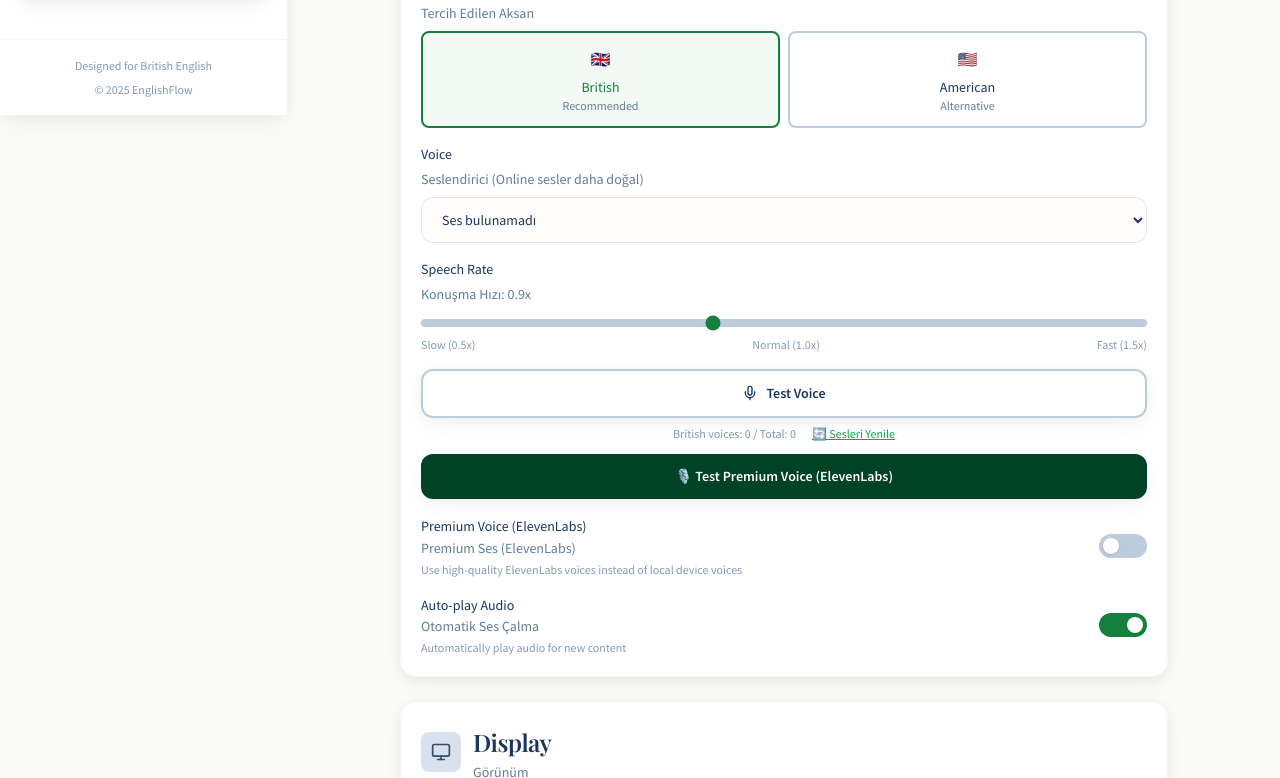
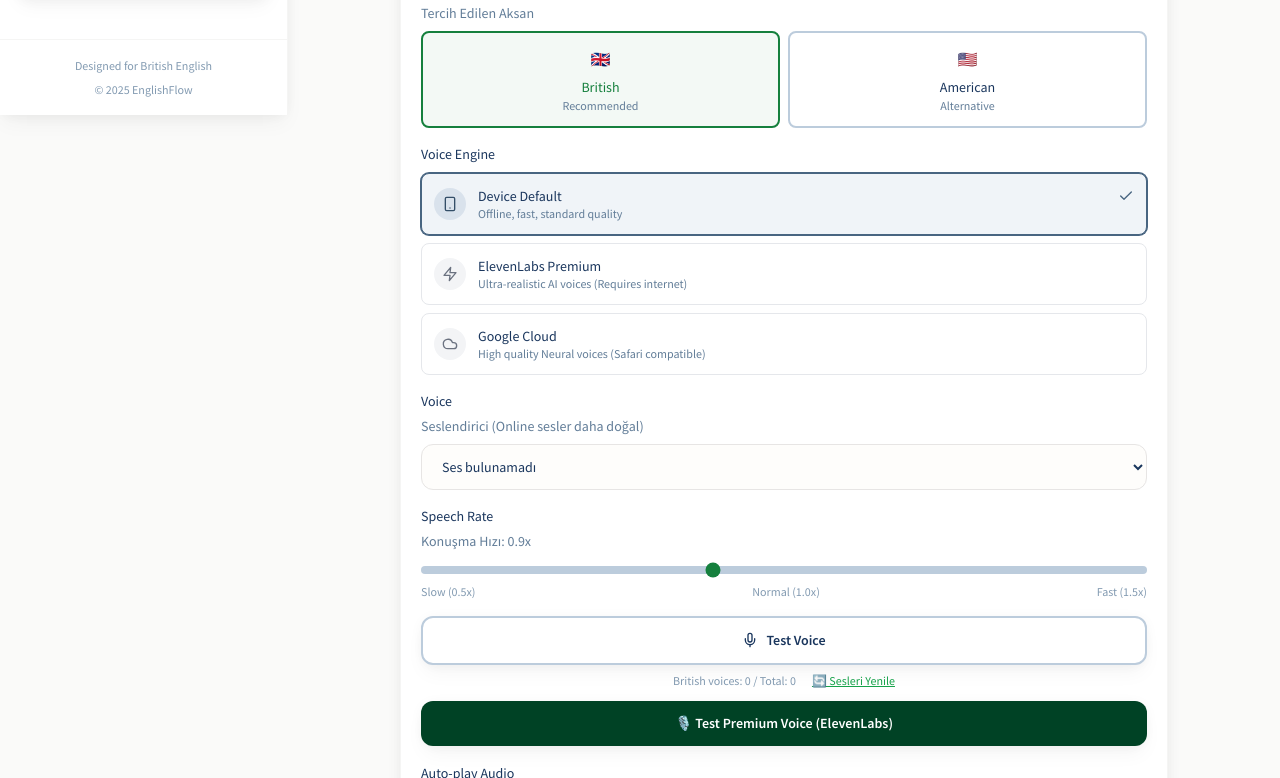
Before and after one commit to stutrailers-dev/englishflow, a React (Vite) app: page /settings in a window 1280 px wide. Shown: the part 685-1463 px from the top of the page. Built offline with nearby package versions, Linux system fonts and the light colour scheme.

Commit message:
Add Google Cloud TTS integration and Voice Engine selector

```diff
--- a/src/hooks/useUnifiedTTS.ts
+++ b/src/hooks/useUnifiedTTS.ts
@@ -15,13 +15,22 @@ interface UseUnifiedTTSReturn {
 
 export function useUnifiedTTS(): UseUnifiedTTSReturn {
     const { settings } = useSettingsStore()
-    const { usePremiumVoice, preferredAccent, speechRate } = settings
+    const { ttsProvider, usePremiumVoice, preferredAccent, speechRate } = settings
     const localTTS = useSpeechSynthesis()
 
+    // Determine actual provider (fallback to legacy usePremiumVoice if ttsProvider is not set/local but premium toggle is on)
+    let activeProvider = ttsProvider
+
+    // Legacy compatibility: If user has premium enabled but provider is local, set to elevenlabs
+    if (usePremiumVoice && ttsProvider === 'local') {
+        activeProvider = 'elevenlabs'
+    }
+
     const speak = useCallback((text: string, options?: { onEnd?: () => void; onError?: (e: Error) => void }) => {
-        if (usePremiumVoice) {
-            // Use ElevenLabs via Vercel API proxy
+        if (activeProvider !== 'local') {
+            // Use Cloud TTS (ElevenLabs or Google)
             speakWithCloudTTS(text, {
+                provider: activeProvider as 'elevenlabs' | 'google',
                 accent: preferredAccent || 'british',
                 speakingRate: speechRate || 1.0,
                 onEnd: options?.onEnd,
@@ -34,15 +43,15 @@ export function useUnifiedTTS(): UseUnifiedTTSReturn {
                 onError: (e) => options?.onError?.(new Error(e)),
             })
         }
-    }, [usePremiumVoice, preferredAccent, speechRate, localTTS])
+    }, [activeProvider, preferredAccent, speechRate, localTTS])
 
     const cancel = useCallback(() => {
-        if (usePremiumVoice) {
+        if (activeProvider !== 'local') {
             stopCloudTTS()
         } else {
             localTTS.cancel()
         }
-    }, [usePremiumVoice, localTTS])
+    }, [activeProvider, localTTS])
 
     return {
         speak,
--- a/src/pages/Settings.tsx
+++ b/src/pages/Settings.tsx
@@ -17,7 +17,11 @@ import {
   Info,
   ChevronRight,
   Languages,
-  User
+  User,
+  Check,
+  Cloud,
+  Zap,
+  Smartphone
 } from 'lucide-react'
 import { useSettingsStore } from '@/stores/settingsStore'
 import { useProgressStore } from '@/stores/progressStore'
@@ -114,7 +118,8 @@ export default function Settings() {
     theme,
     speechRate,
     fontSize,
-    usePremiumVoice
+    usePremiumVoice,
+    ttsProvider
   } = settings
 
   // Destructure progress for easier access
@@ -143,7 +148,6 @@ export default function Settings() {
   const setAutoPlayAudio = (value: boolean) => updateSettings({ autoPlayAudio: value })
   const setShowIPA = (value: boolean) => updateSettings({ showIPA: value })
   const setShowTurkishTranslations = (value: boolean) => updateSettings({ showTurkishTranslations: value })
-  const setUsePremiumVoice = (value: boolean) => updateSettings({ usePremiumVoice: value })
   const setTheme = (value: 'light' | 'dark' | 'system') => updateSettings({ theme: value })
   const setSpeechRate = (value: number) => updateSettings({ speechRate: value })
   const setFontSize = (value: 'small' | 'medium' | 'large') => updateSettings({ fontSize: value })
@@ -353,6 +357,66 @@ export default function Settings() {
           </div>
         </div>
 
+        {/* Voice Engine Selection */}
+        <div className="mb-6">
+          <label className="block font-medium text-navy-900 mb-2">
+            Voice Engine
+          </label>
+          <div className="grid grid-cols-1 gap-2">
+            {[
+              {
+                id: 'local',
+                name: 'Device Default',
+                desc: 'Offline, fast, standard quality',
+                icon: Smartphone
+              },
+              {
+                id: 'elevenlabs',
+                name: 'ElevenLabs Premium',
+                desc: 'Ultra-realistic AI voices (Requires internet)',
+                icon: Zap
+              },
+              {
+                id: 'google',
+                name: 'Google Cloud',
+                desc: 'High quality Neural voices (Safari compatible)',
+                icon: Cloud
+              }
+            ].map((provider) => (
+              <button
+                key={provider.id}
+                onClick={() => {
+                  updateSettings({
+                    ttsProvider: provider.id as any,
+                    // Sync legacy flag for compatibility
+                    usePremiumVoice: provider.id !== 'local'
+                  })
+                }}
+                className={`flex items-center p-3 rounded-lg border text-left transition-all ${(ttsProvider || (usePremiumVoice ? 'elevenlabs' : 'local')) === provider.id
+                  ? 'border-navy-600 bg-navy-50 ring-1 ring-navy-600'
+                  : 'border-gray-200 hover:border-navy-300 bg-white'
+                  }`}
+              >
+                <div className={`w-8 h-8 rounded-full flex items-center justify-center mr-3 ${(ttsProvider || (usePremiumVoice ? 'elevenlabs' : 'local')) === provider.id
+                  ? 'bg-navy-100 text-navy-700'
+                  : 'bg-gray-100 text-gray-500'
+                  }`}>
+                  <provider.icon className="w-4 h-4" />
+                </div>
+                <div className="flex-1">
+                  <div className="flex items-center justify-between">
+                    <p className="font-medium text-sm text-navy-900">{provider.name}</p>
+                    {(ttsProvider || (usePremiumVoice ? 'elevenlabs' : 'local')) === provider.id && (
+                      <Check className="w-4 h-4 text-navy-600" />
+                    )}
+                  </div>
+                  <p className="text-xs text-navy-500">{provider.desc}</p>
+                </div>
+              </button>
+            ))}
+          </div>
+        </div>
+
         {/* Voice selection */}
         <div>
           <label className="block font-medium text-navy-900 mb-1">
@@ -503,13 +567,7 @@ export default function Settings() {
           )}
         </div>
 
-        <ToggleSetting
-          label="Premium Voice (ElevenLabs)"
-          labelTr="Premium Ses (ElevenLabs)"
-          description="Use high-quality ElevenLabs voices instead of local device voices"
-          value={usePremiumVoice}
-          onChange={setUsePremiumVoice}
-        />
+
 
         <ToggleSetting
           label="Auto-play Audio"
--- a/src/services/cloudTTSService.ts
+++ b/src/services/cloudTTSService.ts
@@ -2,7 +2,8 @@
 // Uses Vercel Edge Function to securely call Google Cloud TTS
 
 // API endpoint - uses Vercel serverless function
-const TTS_API_ENDPOINT = '/api/tts'
+// API endpoint - uses Vercel serverless function (provider based)
+
 
 // Audio element for playback
 let audioElement: HTMLAudioElement | null = null
@@ -22,6 +23,7 @@ export function isCloudTTSAvailable(): boolean {
 export async function speakWithCloudTTS(
     text: string,
     options: {
+        provider?: 'elevenlabs' | 'google'
         accent?: 'british' | 'american'
         speakingRate?: number
         onStart?: () => void
@@ -29,7 +31,7 @@ export async function speakWithCloudTTS(
         onError?: (error: Error) => void
     } = {}
 ): Promise<void> {
-    const { accent = 'british', speakingRate = 1.0, onStart, onEnd, onError } = options
+    const { provider = 'elevenlabs', accent = 'british', speakingRate = 1.0, onStart, onEnd, onError } = options
 
     try {
         // Stop any currently playing audio
@@ -37,15 +39,39 @@ export async function speakWithCloudTTS(
 
         onStart?.()
 
-        // Call our Vercel API proxy
-        const response = await fetch(TTS_API_ENDPOINT, {
+        // Prepare request based on provider
+        let endpoint = '/api/tts' // Default ElevenLabs
+        let body = {}
+
+        if (provider === 'google') {
+            endpoint = '/api/google-tts'
+            // Map accent to Google Voice ID
+            // Google UK Female: en-GB-Neural2-A (High quality)
+            // Google US Female: en-US-Neural2-C (High quality)
+            const languageCode = accent === 'british' ? 'en-GB' : 'en-US'
+            const name = accent === 'british' ? 'en-GB-Neural2-A' : 'en-US-Neural2-C' // Neural2 is premium quality
+
+            body = {
+                text,
+                languageCode,
+                name,
+                speakingRate
+            }
+        } else {
+            // ElevenLabs
+            endpoint = '/api/tts'
+            body = {
+                text,
+                accent,
+                speakingRate
+            }
+        }
+
+        // Call Vercel API proxy
+        const response = await fetch(endpoint, {
             method: 'POST',
             headers: { 'Content-Type': 'application/json' },
-            body: JSON.stringify({
-                text,
-                accent,
-                speakingRate,
-            }),
+            body: JSON.stringify(body),
         })
 
         if (!response.ok) {
--- a/src/stores/settingsStore.ts
+++ b/src/stores/settingsStore.ts
@@ -20,6 +20,7 @@ const DEFAULT_SETTINGS: UserSettings = {
   speechRate: 0.9, // Slightly slower for learning
   fontSize: 'small',
   usePremiumVoice: false, // ElevenLabs premium voice disabled by default
+  ttsProvider: 'local', // Default TTS provider
 }
 
 export const useSettingsStore = create<SettingsState>()(
--- a/src/types/index.ts
+++ b/src/types/index.ts
@@ -232,6 +232,8 @@ export interface WeeklyStat {
 }
 
 // --- Settings Types ---
+export type TTSProvider = 'local' | 'elevenlabs' | 'google'
+
 export interface UserSettings {
   preferredAccent: 'british' | 'american'
   selectedVoiceName?: string // User's preferred voice name
@@ -243,7 +245,8 @@ export interface UserSettings {
   theme: 'light' | 'dark' | 'system'
   speechRate: number // 0.5 - 2.0
   fontSize: 'small' | 'medium' | 'large'
-  usePremiumVoice: boolean // Use ElevenLabs premium TTS instead of local voices
+  usePremiumVoice: boolean // Legacy flag, now synced with ttsProvider === 'elevenlabs'
+  ttsProvider: TTSProvider
 }
 
 // --- Speech Recognition Types ---
```
Also changed, not shown: api/google-tts.ts (added, +120 -0 lines).
